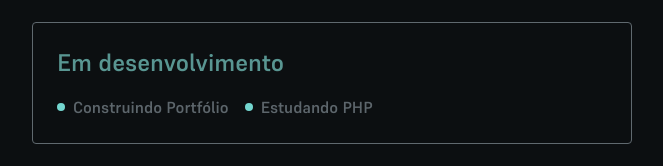
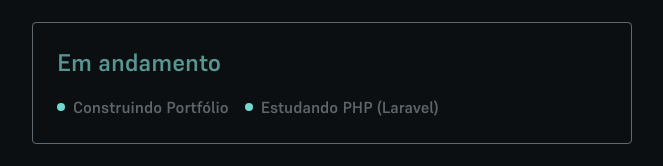
Before and after one commit to gusvsconcelos/portfolio, a React (Vite) app: page / in a window 1280 px wide. Shown: the part 386-552 px from the top of the page, without its empty margins (308-971 px from the left). Built offline with nearby package versions, Linux system fonts and the light colour scheme.

Commit message:
refactor: update currently-working-on section title to reduce ambiguity

```diff
--- a/src/components/layout/CurrentlyWorkingOn.tsx
+++ b/src/components/layout/CurrentlyWorkingOn.tsx
@@ -2,9 +2,7 @@ export default function CurrentlyWorkingOn() {
   return (
     <section className="p-6 rounded-sm border-solid border border-fg-2">
       {/*Title*/}
-      <h2 className="text-2xl font-semibold text-accent-1">
-        Em desenvolvimento
-      </h2>
+      <h2 className="text-2xl font-semibold text-accent-1">Em andamento</h2>
 
       {/*Working on*/}
       <div className="flex flex-wrap gap-4 mt-4 *:flex *:items-center *:gap-2 *:text-fg-2 *:font-semibold *:animate-pulse">
@@ -15,7 +13,7 @@ export default function CurrentlyWorkingOn() {
 
         <div>
           <div className="w-2 h-2 rounded-full bg-accent-2"></div>
-          <p>Estudando PHP</p>
+          <p>Estudando PHP (Laravel)</p>
         </div>
       </div>
     </section>
```
